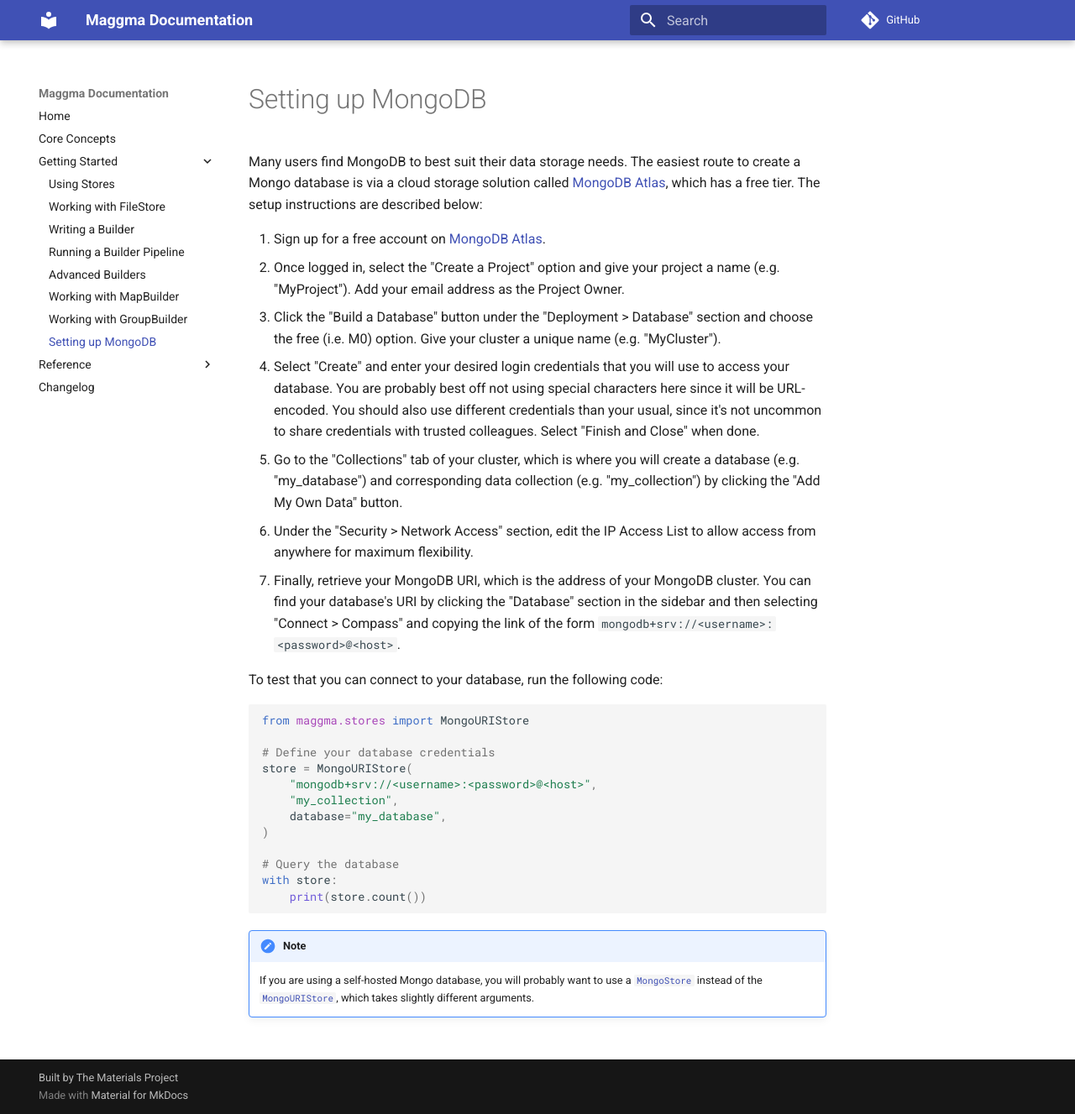
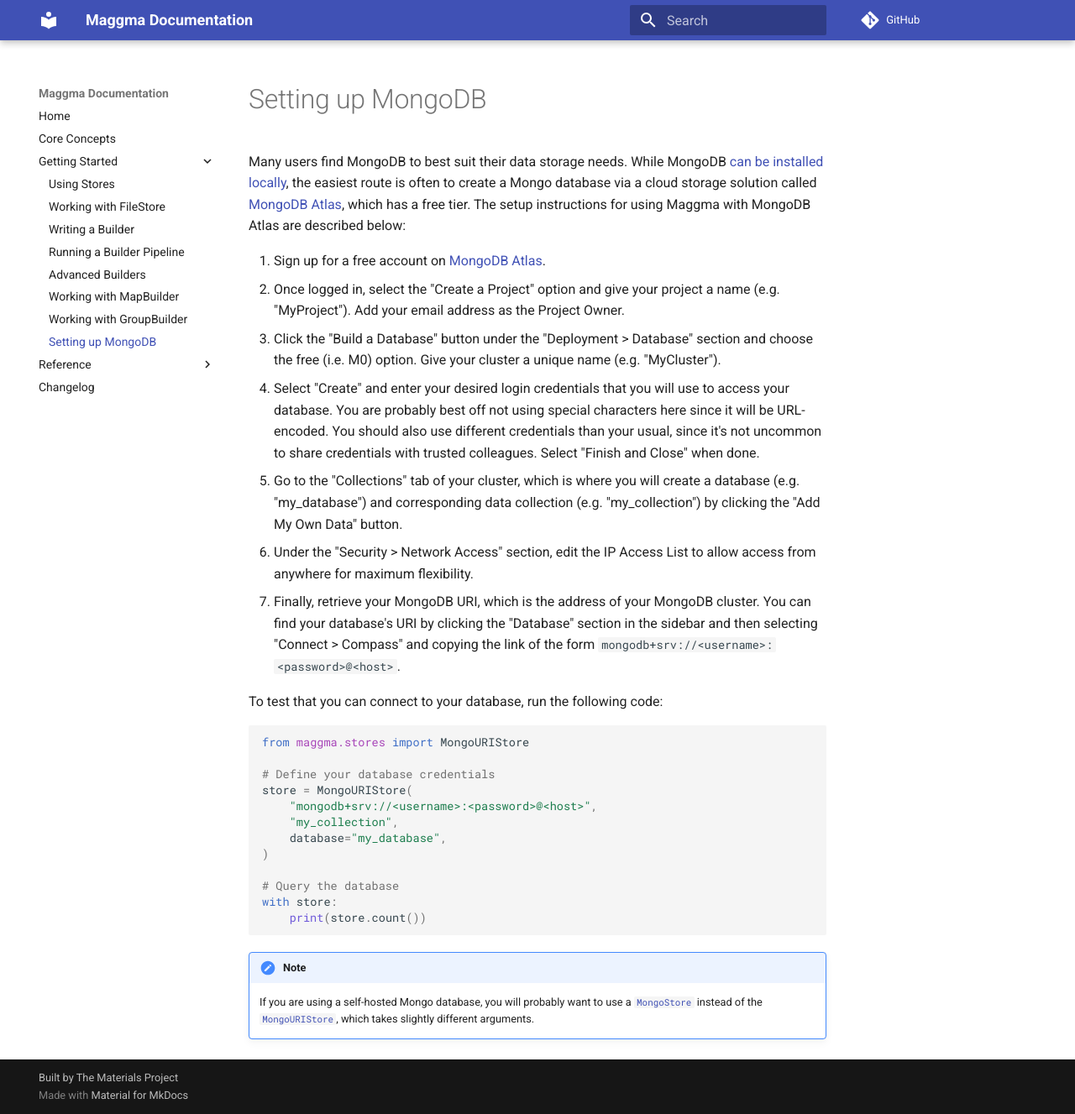
Before and after one commit to materialsproject/maggma, an MkDocs documentation site: the page built from docs/getting_started/mongodb.md, in a window 1280 px wide and 1327 px high. Shown: the whole window at 84% size. Built offline with MkDocs 1.6.1 and Material for MkDocs 9.7.7, drawn with Linux system fonts in a browser that asks for light colours; comment, search, counter and statistics services are not loaded.

Commit message:
Update mongodb.md

```diff
--- a/docs/getting_started/mongodb.md
+++ b/docs/getting_started/mongodb.md
@@ -1,6 +1,6 @@
 # Setting up MongoDB
 
-Many users find MongoDB to best suit their data storage needs. The easiest route to create a Mongo database is via a cloud storage solution called [MongoDB Atlas](https://www.mongodb.com/atlas), which has a free tier. The setup instructions are described below:
+Many users find MongoDB to best suit their data storage needs. While MongoDB [can be installed locally](https://www.mongodb.com/docs/manual/installation/), the easiest route is often to create a Mongo database via a cloud storage solution called [MongoDB Atlas](https://www.mongodb.com/atlas), which has a free tier. The setup instructions for using Maggma with MongoDB Atlas are described below:
 
 1. Sign up for a free account on [MongoDB Atlas](https://www.mongodb.com/atlas).
 2. Once logged in, select the "Create a Project" option and give your project a name (e.g. "MyProject"). Add your email address as the Project Owner.
```
